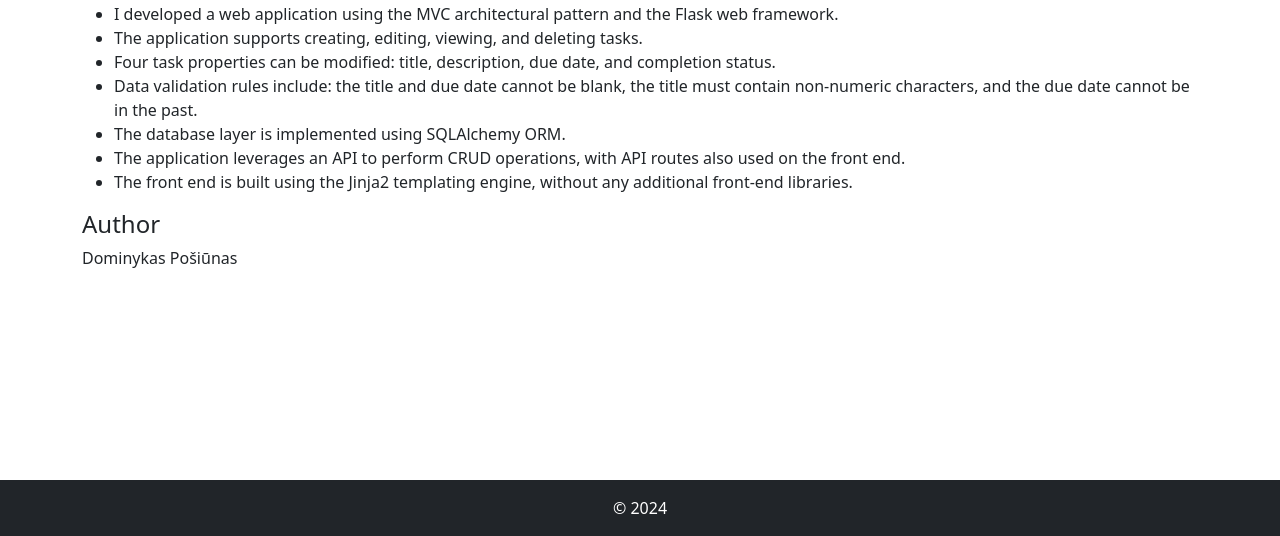
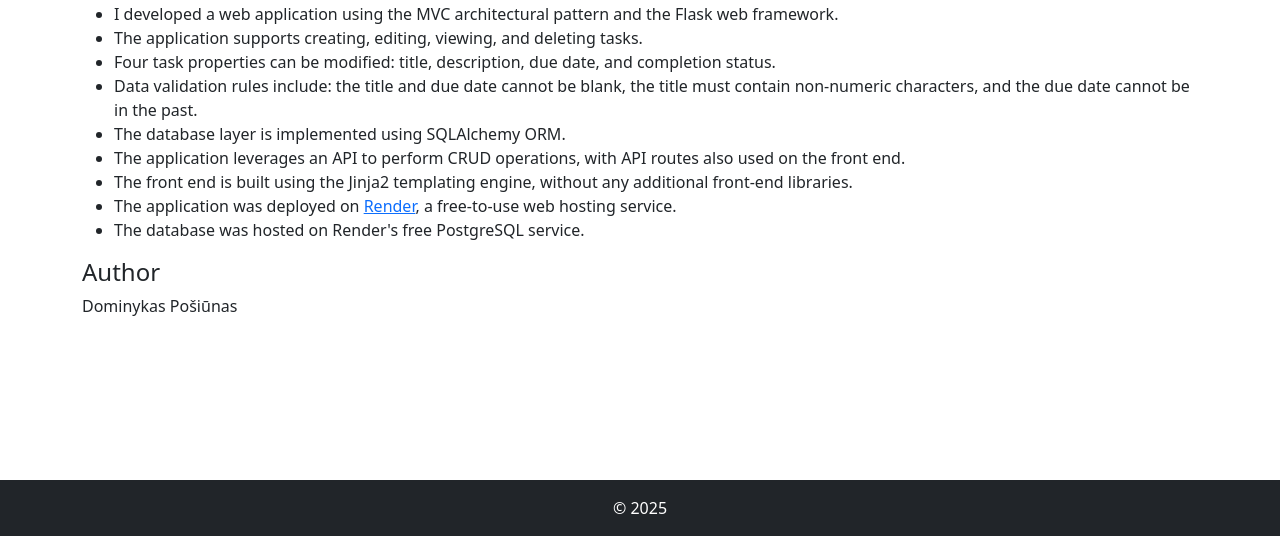
Before and after one commit to Dronzillla/vu_cloud_lab3, a Flask app: page / in a window 1280 px wide. Shown: the part 264-800 px from the top of the page. Run offline with Flask 3, Linux system fonts and the light colour scheme.

Commit message:
Update solution

```diff
--- a/blueprintapp/blueprints/core/templates/core/index.html
+++ b/blueprintapp/blueprints/core/templates/core/index.html
@@ -19,6 +19,8 @@
             <li>The database layer is implemented using SQLAlchemy ORM.</li>
             <li>The application leverages an API to perform CRUD operations, with API routes also used on the front end.</li>
             <li>The front end is built using the Jinja2 templating engine, without any additional front-end libraries.</li>
+            <li>The application was deployed on <a href="https://render.com/">Render</a>, a free-to-use web hosting service.</li>
+            <li>The database was hosted on Render's free PostgreSQL service.</li>
         </ul>
 
         <h4>Author</h4>
--- a/blueprintapp/templates/base.html
+++ b/blueprintapp/templates/base.html
@@ -67,7 +67,7 @@
     <!-- Footer -->
     <footer class="bg-dark text-white text-center py-3 mt-5">
         <div class="container">
-            <p class="mb-0">&copy; 2024</p>
+            <p class="mb-0">&copy; 2025</p>
         </div>
     </footer>
 
```
